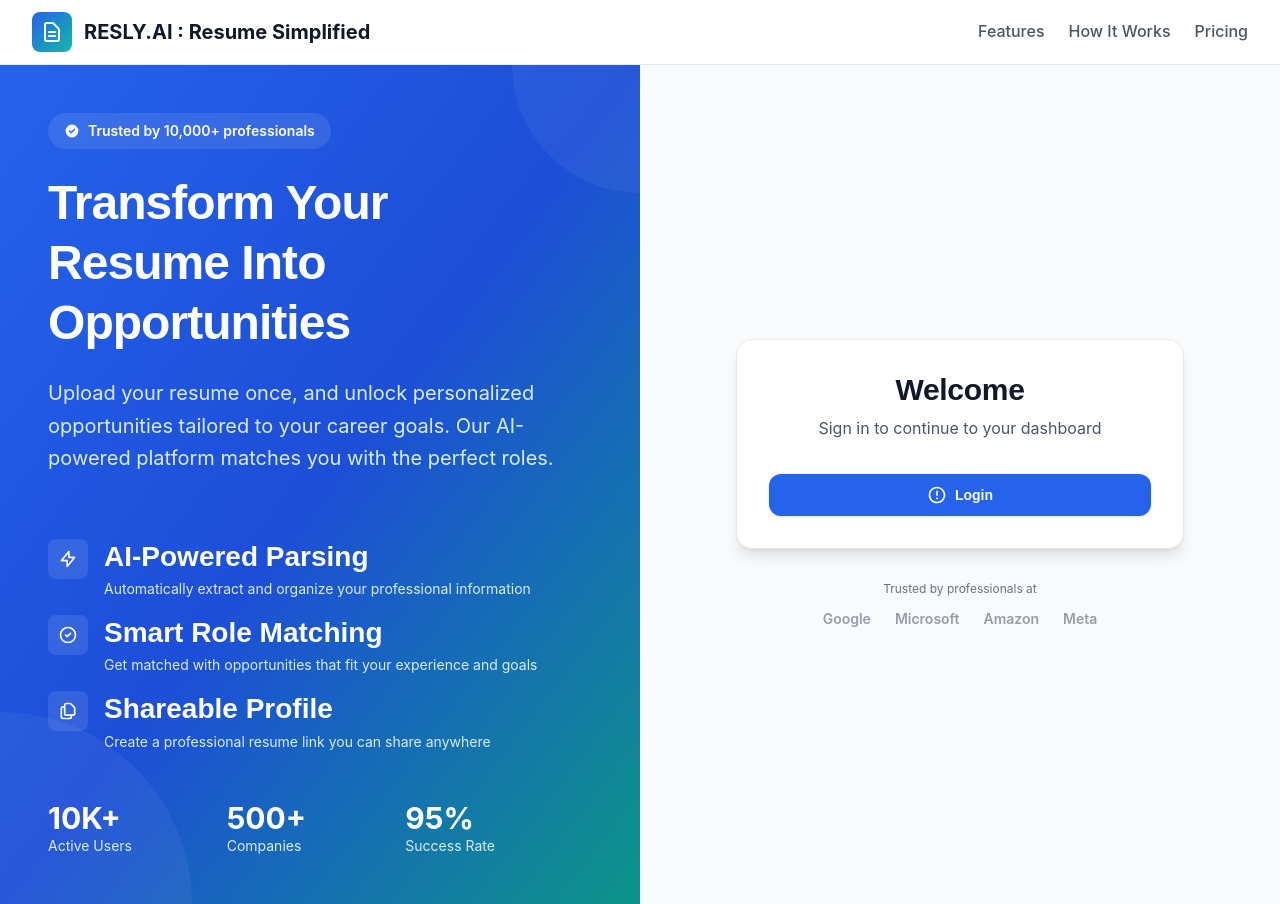
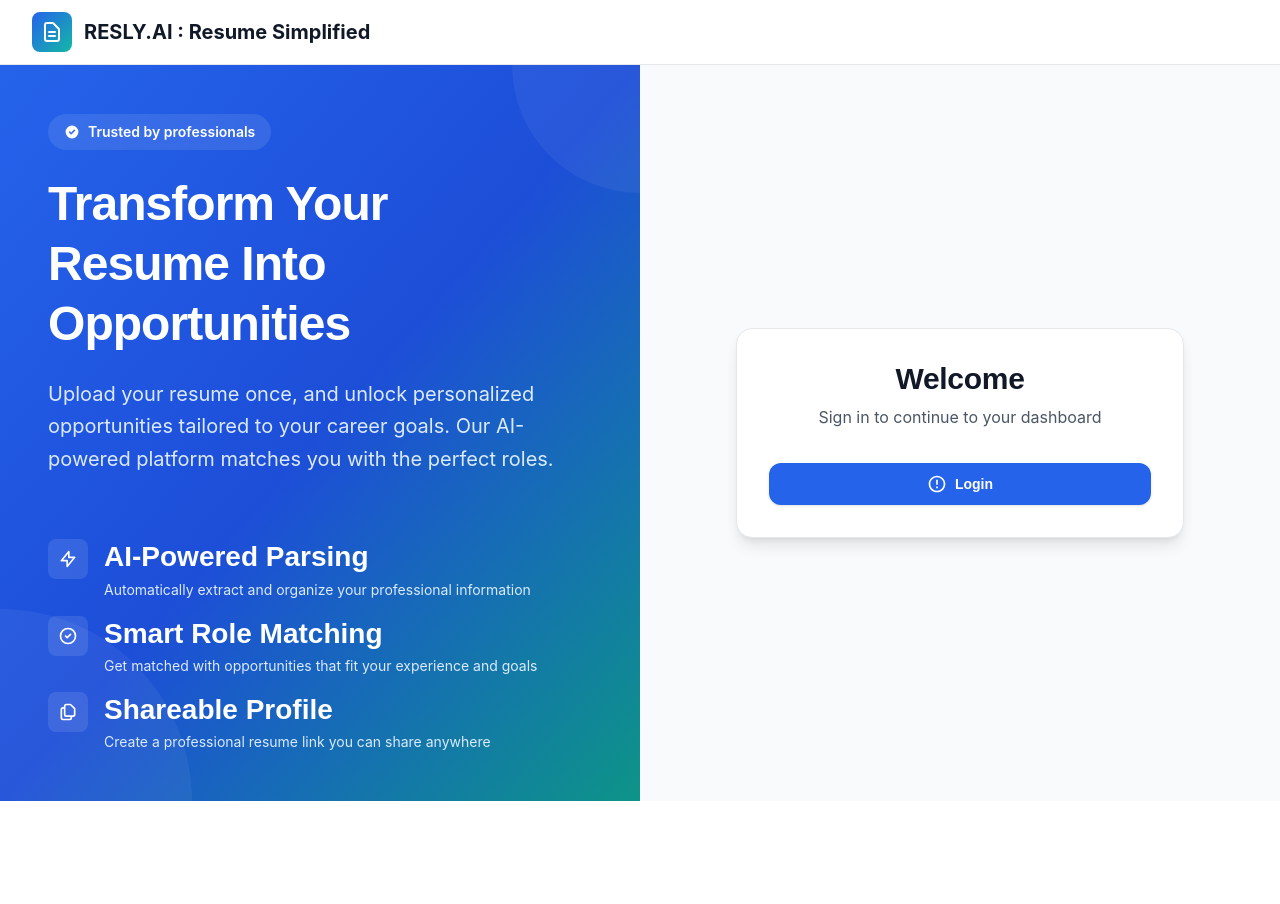
Before and after one commit to anvichip/project-thunder, a React (Create React App) app in the folder frontend/: page / in a window 1280 px wide. After the commit the page ends 801 px from the top, so only its background shows below. Built offline with nearby package versions, Linux system fonts and the light colour scheme; no server answers.

Commit message:
minor ui bug fixes

```diff
--- a/frontend/src/components/Login.jsx
+++ b/frontend/src/components/Login.jsx
@@ -71,11 +71,11 @@
               </div>
               <span className="text-xl font-bold text-gray-900">RESLY.AI : Resume Simplified</span>
             </div>
-            <div className="hidden md:flex items-center gap-6">
+            {/* <div className="hidden md:flex items-center gap-6">
               <a href="#features" className="text-gray-600 hover:text-gray-900 font-medium">Features</a>
               <a href="#how-it-works" className="text-gray-600 hover:text-gray-900 font-medium">How It Works</a>
               <a href="#pricing" className="text-gray-600 hover:text-gray-900 font-medium">Pricing</a>
-            </div>
+            </div> */}
           </div>
         </div>
       </nav>
@@ -93,7 +93,7 @@
                 <svg className="w-4 h-4" fill="currentColor" viewBox="0 0 20 20">
                   <path fillRule="evenodd" d="M10 18a8 8 0 100-16 8 8 0 000 16zm3.707-9.293a1 1 0 00-1.414-1.414L9 10.586 7.707 9.293a1 1 0 00-1.414 1.414l2 2a1 1 0 001.414 0l4-4z" clipRule="evenodd" />
                 </svg>
-                Trusted by 10,000+ professionals
+                Trusted by professionals
               </div>
 
               <h1 className="text-5xl font-bold text-white mb-6 leading-tight">
@@ -145,7 +145,7 @@
             </div>
 
             {/* Stats */}
-            <div className="mt-12 grid grid-cols-3 gap-6">
+            {/* <div className="mt-12 grid grid-cols-3 gap-6">
               <div>
                 <div className="text-3xl font-bold text-white">10K+</div>
                 <div className="text-blue-100 text-sm">Active Users</div>
@@ -158,7 +158,7 @@
                 <div className="text-3xl font-bold text-white">95%</div>
                 <div className="text-blue-100 text-sm">Success Rate</div>
               </div>
-            </div>
+            </div> */}
           </div>
         </div>
 
@@ -296,7 +296,7 @@
             </div>
 
             {/* Trust Badges */}
-            <div className="mt-8 text-center">
+            {/* <div className="mt-8 text-center">
               <p className="text-xs text-gray-500 mb-3">Trusted by professionals at</p>
               <div className="flex items-center justify-center gap-6 opacity-50">
                 <div className="text-gray-700 font-semibold text-sm">Google</div>
@@ -304,7 +304,7 @@
                 <div className="text-gray-700 font-semibold text-sm">Amazon</div>
                 <div className="text-gray-700 font-semibold text-sm">Meta</div>
               </div>
-            </div>
+            </div> */}
           </div>
         </div>
       </div>
```
Also changed, not shown: 1 other file (tests, documents, lock files or other folders).
